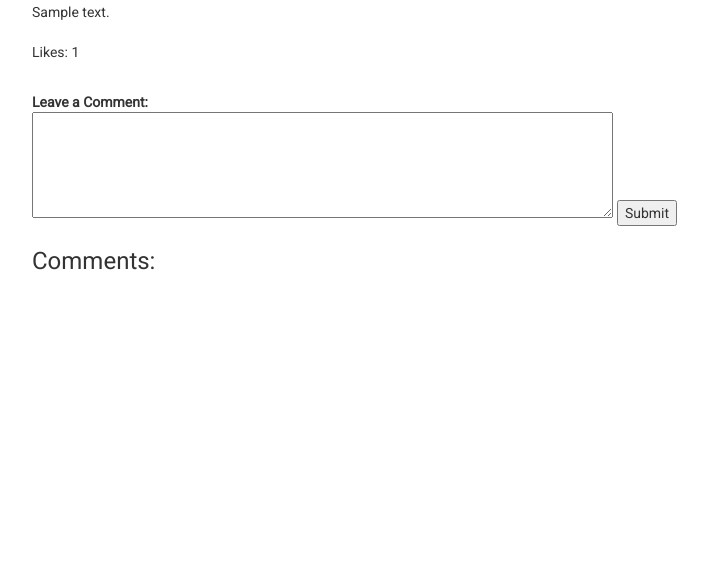
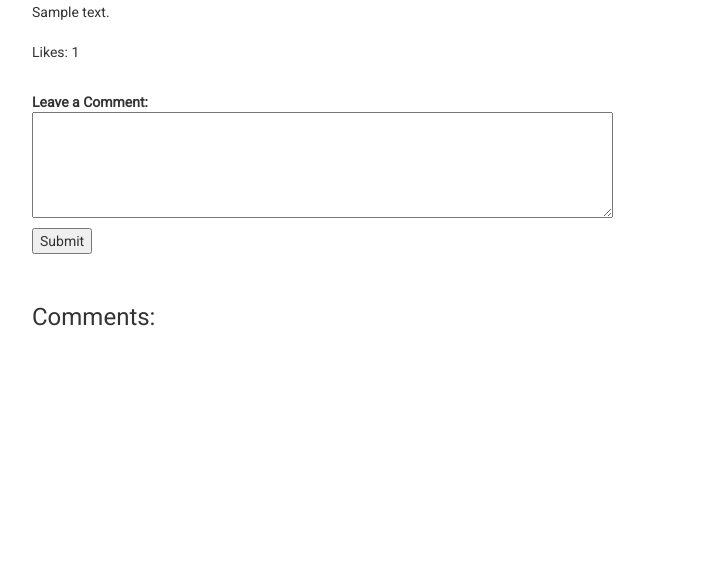
Before and after one commit to GreenGiraffe1/Multi-User-Blog, a Python web app: template myapp/templates/permalink.html in a window 1280 px wide. Shown: the part 214-795 px from the top of the page, without its empty margins (38-746 px from the left). Run offline with Jinja, Linux system fonts and the light colour scheme; the template is opened without the code that fills it: most values are stand-ins (such as "Sample title", 1, 10 or a date in 2020).

Commit message:
style: Replace <br> with CSS formatting

```diff
--- a/myapp/templates/permalink.html
+++ b/myapp/templates/permalink.html
@@ -11,9 +11,7 @@
             </div>
         </div>
         <div class="container">
-            <br>
             <div class="post-content">{{post.content.replace('\n', '<br>') | safe}}</div>
-            <br>
             <div class="post-likes">Likes: {{count}}</div>
                 {% if current_user == post.creator %}
                     <form class="post_manip" action="/blog/edit/{{post.key().id()}}">
@@ -36,7 +34,9 @@
                     Leave a Comment:
                     <textarea name="comment" rows="5" cols="60"></textarea>
                 </label>
-                <button type="submit" name="button">Submit</button>
+                <div class="submit-button">
+                    <button type="submit" name="button">Submit</button>
+                </div>
             </form>
         </div>
         <div class="container comment-section">
--- a/static/main.css
+++ b/static/main.css
@@ -80,4 +80,11 @@ textarea {
 .post {
   margin-top: 40px; }
 
+.submit-button {
+  margin-bottom: 30px; }
+
+.post-content {
+  margin-top: 20px;
+  margin-bottom: 20px; }
+
 /*# sourceMappingURL=main.css.map */
--- a/static/main.scss
+++ b/static/main.scss
@@ -1,6 +1,7 @@
 * {
     // outline: 1px solid red !important;
-}* {
+}
+* {
     font-family: 'Roboto', sans-serif;
 }
 body {
@@ -79,9 +80,13 @@ textarea {
 .comment {
     padding-top: 30px;
 }
-.comment-section {
-    // margin-bottom: 50px;
-}
 .post {
     margin-top: 40px;
 }
+.submit-button {
+    margin-bottom: 30px;
+}
+.post-content {
+    margin-top: 20px;
+    margin-bottom: 20px;
+}
```
